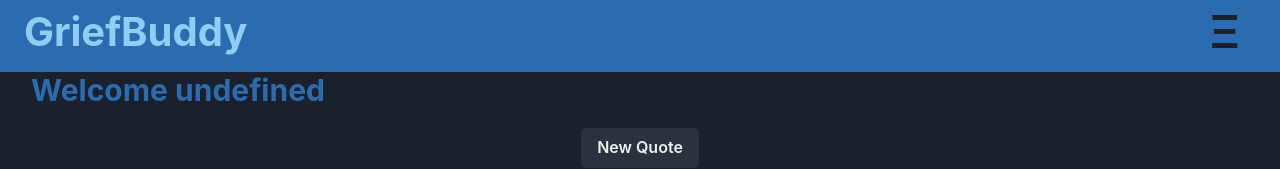
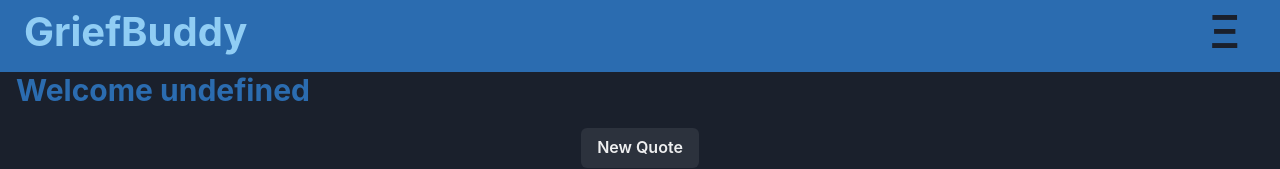
Before and after one commit to The-KPCP-Hotel/griefbuddy, a React app: page /home in a window 1280 px wide. Shown: the top 169 px of the page. Built offline with nearby package versions, Linux system fonts and the light colour scheme; no server answers.

Commit message:
remove left padding from home welcome

```diff
--- a/src/components/HomePage.tsx
+++ b/src/components/HomePage.tsx
@@ -31,7 +31,7 @@ function HomePage() {
 
   return (
     <Container maxW="100%" minW="100%">
-      <Heading pl="15px" color="blue.600" size="lg">
+      <Heading color="blue.600" size="lg">
         {`Welcome ${
           user?.name.split(' ')[0]
         }`}
```
